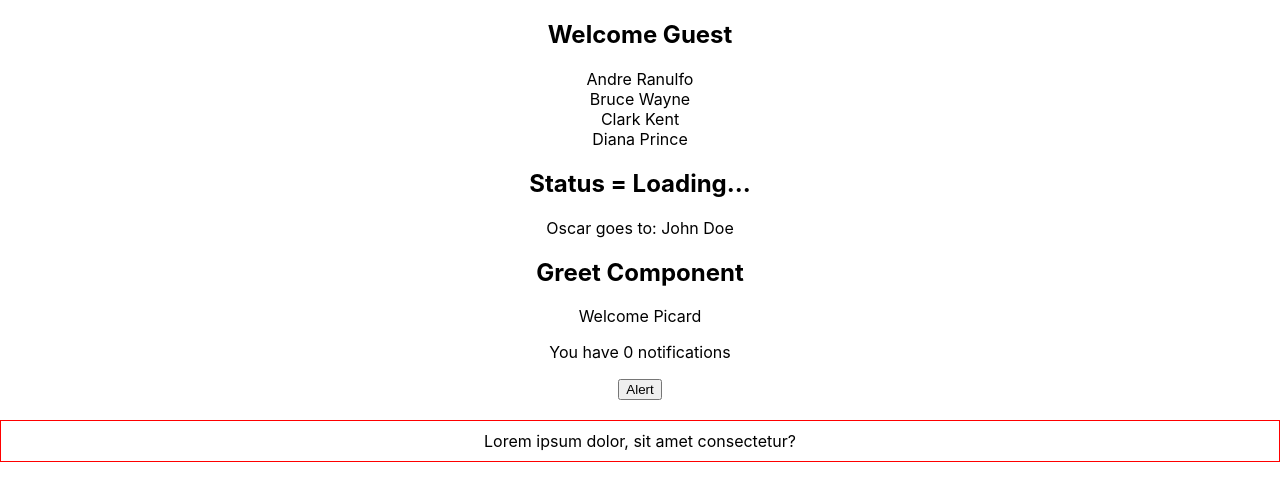
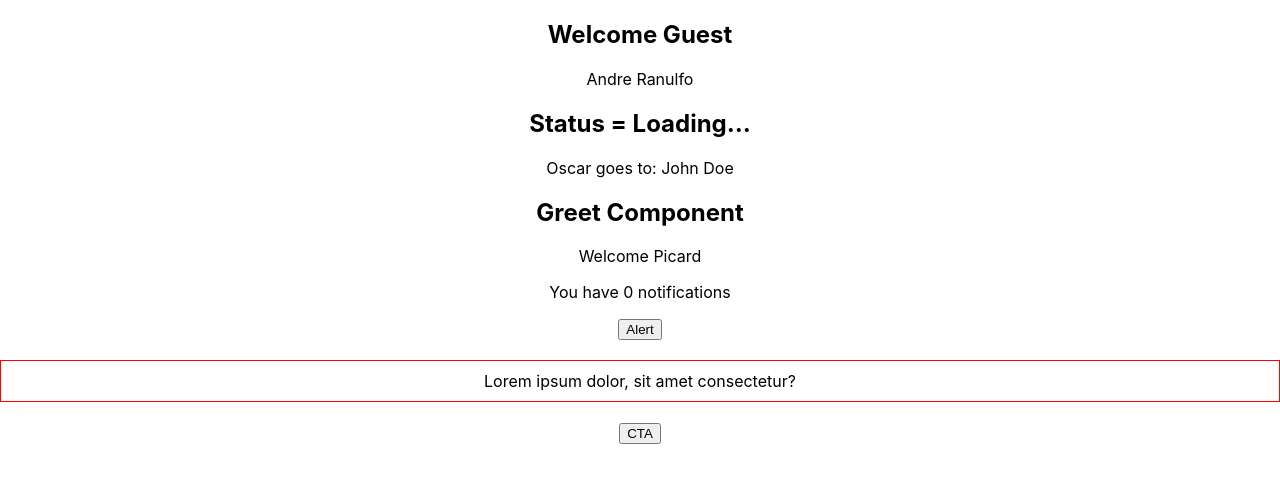
Before and after one commit to Zagaz/brushing_up_react_typescript, a React (Create React App) app: page / in a window 1280 px wide. Shown: the top 500 px of the page. Built offline with nearby package versions, Linux system fonts and the light colour scheme.

Commit message:
React TypeScript Tutorial - 8 - Prop Types and Tips

```diff
--- a/src/App.tsx
+++ b/src/App.tsx
@@ -7,7 +7,7 @@
 import { PersonsList } from './components/PersonList';
 import { Status } from './components/Status'
 import { Container } from './components/Container';
-
+import { Input } from './components/Input'
 
 
 
@@ -44,6 +44,16 @@
       } }  buttonText='Alert'/>
 
       <Container styles= { {border: '1px solid red', margin: '20px 0', padding: '10px' }} />
+      <Input value ='CTA' handleClick={(event,id)=>{
+        alert(
+          `Input: ${id}`
+        )
+      }}/>
+
+
+
+
+
     </div>
   );
 }
--- /dev/null
+++ b/src/components/Input.tsx
@@ -0,0 +1,12 @@
+import React from 'react'
+
+type Props = {
+  value: string
+  handleClick: (event: React.MouseEvent<HTMLButtonElement>, id: number) => void
+}
+
+export const Input = ({ value, handleClick }: Props) => {
+  return (
+    <button onClick={(event) => handleClick(event, 1)}> {value}</button>
+  )
+}
--- a/src/components/Person.tsx
+++ b/src/components/Person.tsx
@@ -1,10 +1,5 @@
-type PersonProps = {
-    name:{
-        firstName: string
-        lastName: string
-    }
-}
-
+import React from 'react';
+import { PersonProps } from './Person.type';
 
 
 export const Person =(props:PersonProps)=>{
--- a/src/components/PersonList.tsx
+++ b/src/components/PersonList.tsx
@@ -1,17 +1,16 @@
+import { Name } from "./Person.type"
+
 type PersonProps = {
-    name:{
-        firstName: string
-        lastName: string
-    }[]
+    name:Name[]
 }
 
-export const PersonsList = (props:PersonProps) => {
+export const PersonsList = ({ name }:PersonProps) => {
     return(
         <div>
-            {props.name.map((name) => {
+            {name.map((name) => {
                 return (
                     <div>
-                        {name.firstName} {name.lastName}
+                        {name.first} {name.last}
                     </div>
                 )
             })}
```
Also changed, not shown: src/components/Person.type.ts (added, +8 -0 lines).
